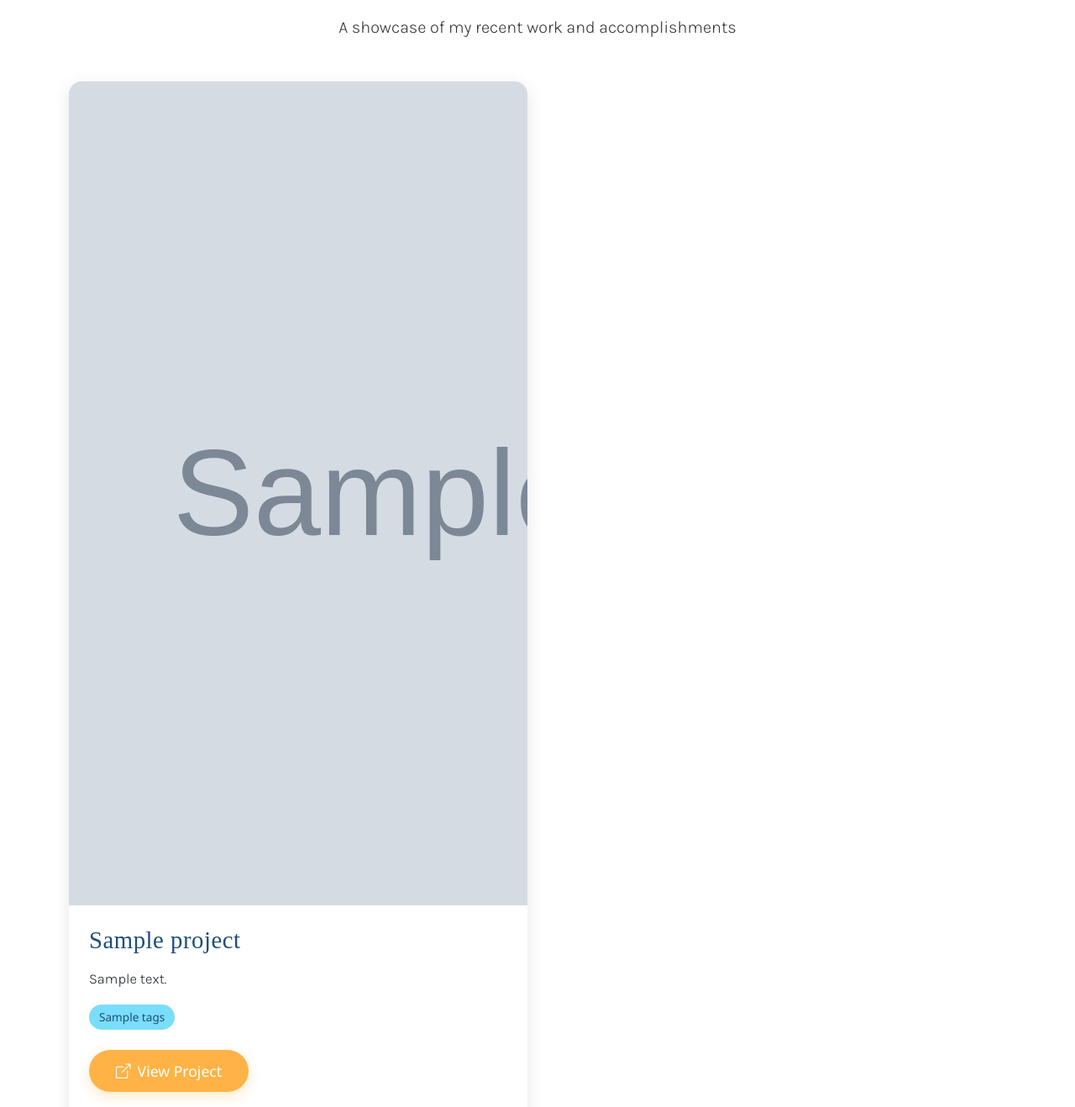
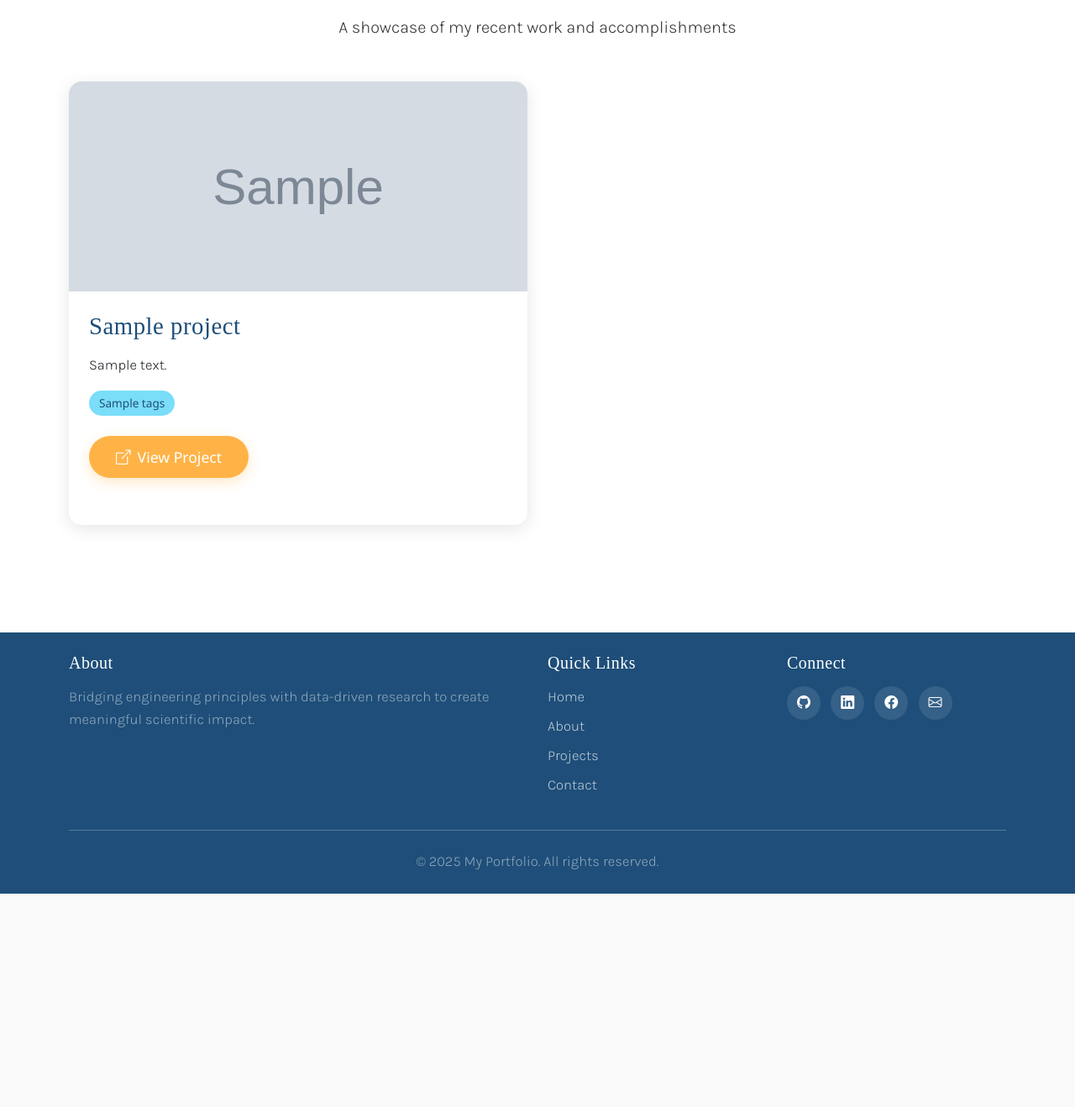
Before and after one commit to Michel-Raf/nomenyaro, a Flask app: page /projects in a window 1280 px wide. Shown: the part 223-1541 px from the top of the page at 84% size. After the commit the page ends 1287 px from the top, so only its background shows below. Run offline with Flask 3, Linux system fonts and the light colour scheme; grey boxes marked "Sample" are stand-in pictures; a database or web service that is not in the repository returns one stand-in record (values such as "Sample title"); some libraries are stand-ins or nearby versions; some web fonts are replaced.

Commit message:
Update style.css

```diff
--- a/static/css/style.css
+++ b/static/css/style.css
@@ -341,11 +341,9 @@ body {
 }
 
 .project-card img {
-    width: 736px;
-    height: 981px;
-    object-fit: cover;  /* keeps good cropping */
+    height: 250px;
+    object-fit: cover;
     transition: transform 0.5s ease;
-    display: block;  /* removes extra spacing issues */
 }
 
 .project-card:hover img {
```
